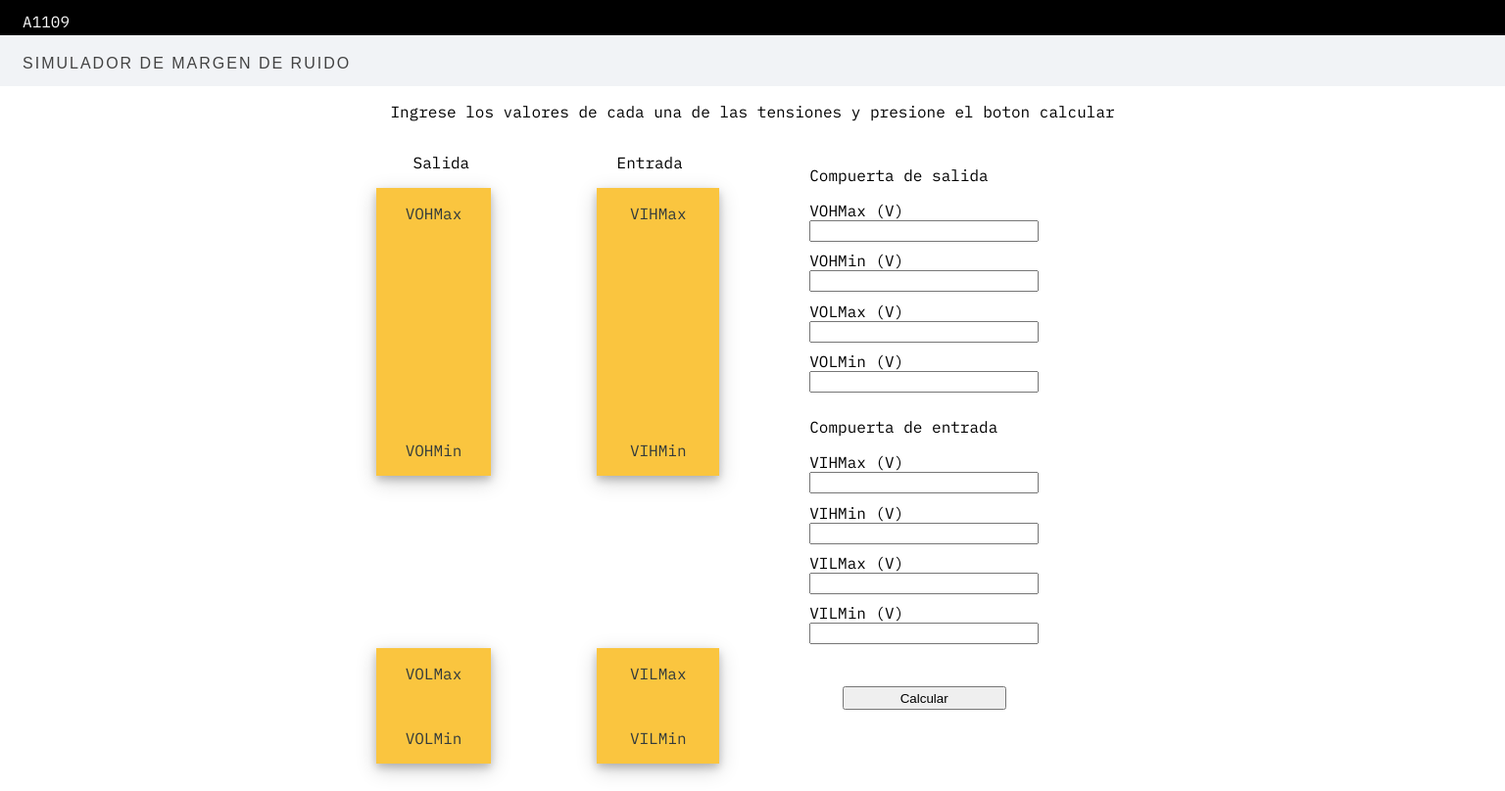
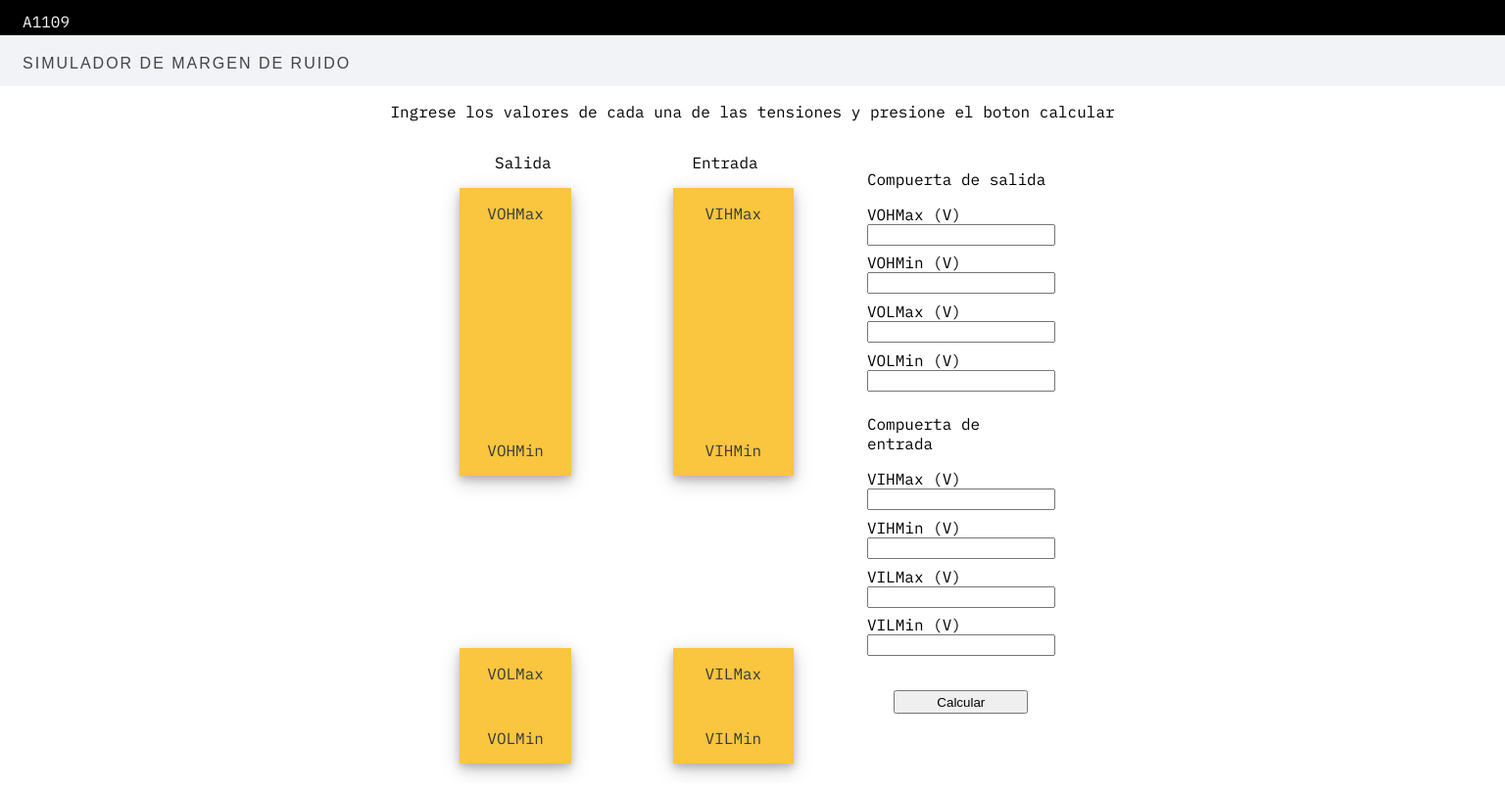
Before and after one commit to mfcatgrep/margenesderuido, a plain HTML site: page index.html in a window 1536 px wide. Shown: the whole page at 98% size. Drawn offline with Linux system fonts and the light colour scheme.

Commit message:
Center the graphic area

```diff
--- a/resources/css/style.css
+++ b/resources/css/style.css
@@ -1128,14 +1128,11 @@
         width: 50%;
 
         margin:auto;
-        padding-left:3.5vh;
-        padding-right:3.5vh;
-        padding-bottom:3.5vh;
 
         display: grid;
         grid-template-areas:
-        "GRA INC "
-        "GRA INC ";
+        "GRA GRA INC "
+        "GRA GRA INC ";
         grid-template-rows: min-content;
     }
 
@@ -1188,6 +1185,7 @@
         "GO  NM   GI";
         grid-template-rows:max-content;
         grid-area: GRA;
+        padding-left: 20%;
     }
 
     .GateOutputTitle
```
